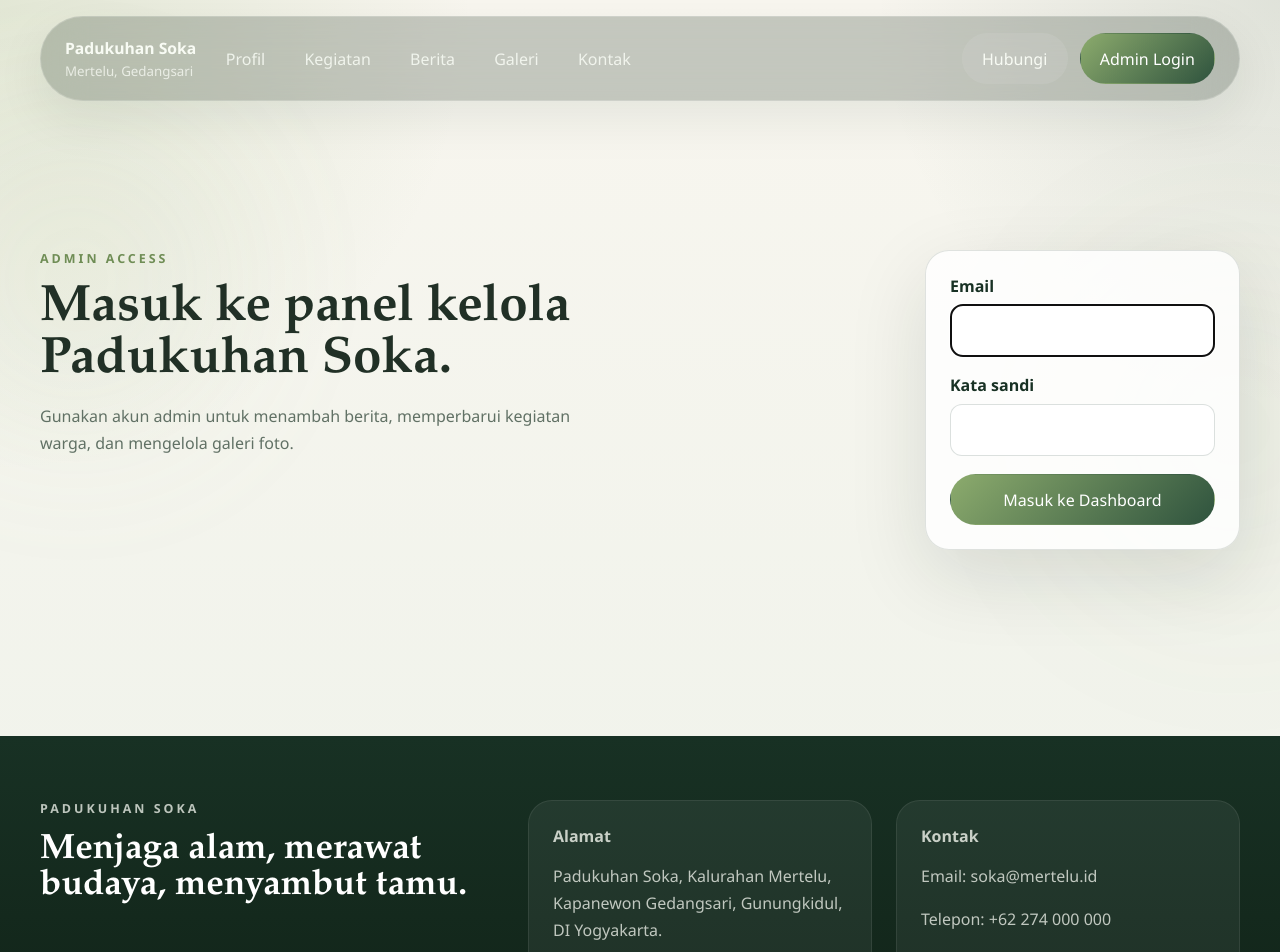
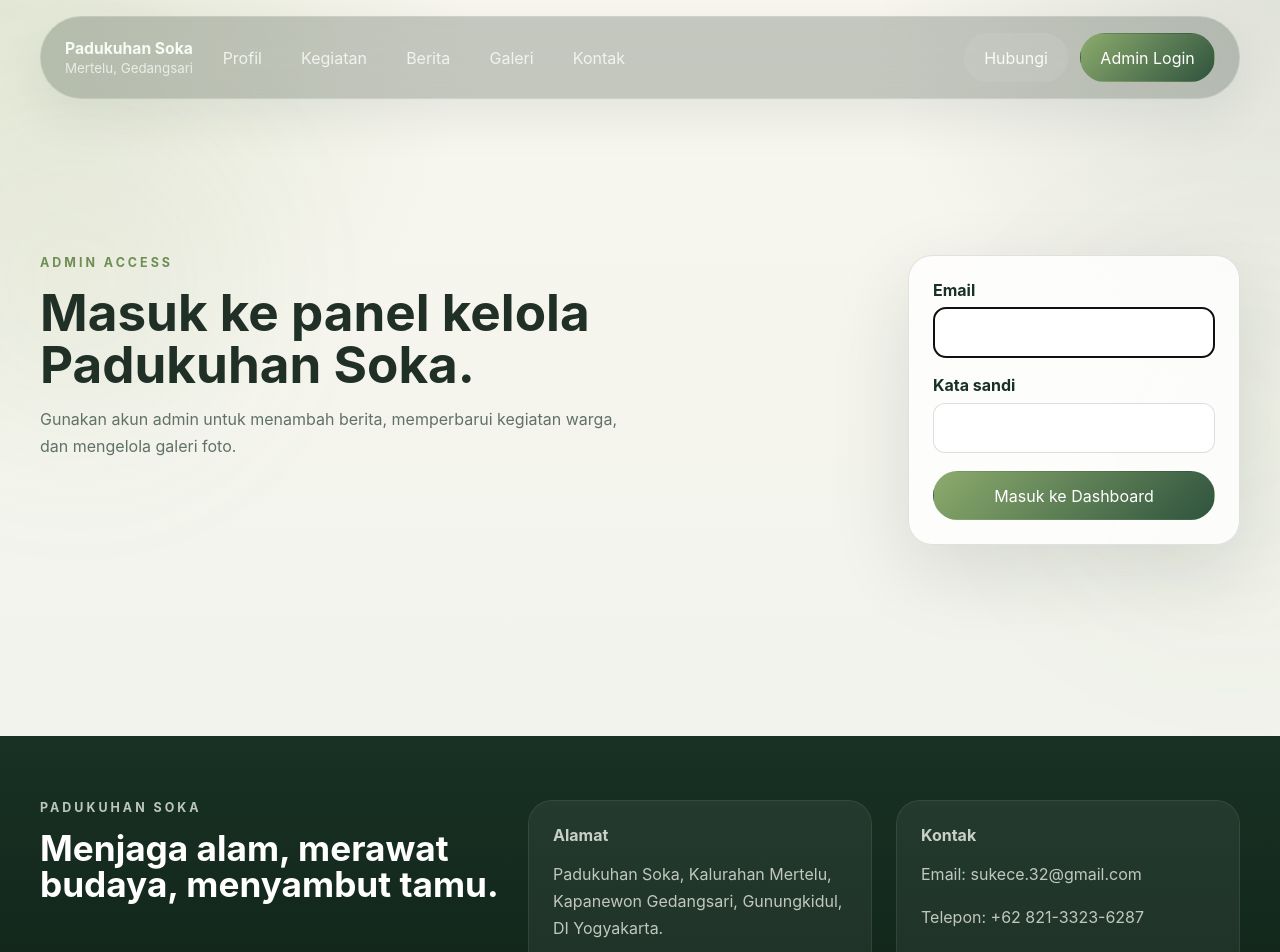
Before and after one commit to Napoleonitic/Padukuhan-Soka-Website, a Next.js app: page /admin/login in a window 1280 px wide. Shown: the top 952 px of the page. Built offline with nearby package versions, Linux system fonts and the light colour scheme; no server answers.

Commit message:
Fix Fonts

```diff
--- a/src/app/admin/(protected)/gallery/[id]/edit/page.js
+++ b/src/app/admin/(protected)/gallery/[id]/edit/page.js
@@ -21,7 +21,7 @@ export default async function EditGalleryItemPage({ params, searchParams }) {
           <h1>Edit Foto</h1>
         </div>
         <p className="admin-header-copy">
-          Perbarui judul, caption, atau ganti gambar galeri yang sudah ada.
+          Perbarui judul, deskripsi, atau ganti gambar galeri yang sudah ada.
         </p>
       </header>
 
--- a/src/app/admin/(protected)/gallery/page.js
+++ b/src/app/admin/(protected)/gallery/page.js
@@ -44,7 +44,7 @@ export default async function AdminGalleryPage({ searchParams }) {
                 />
                 <div className="gallery-admin-copy">
                   <strong>{galleryItem.title || "Tanpa judul"}</strong>
-                  <p>{galleryItem.caption || "Tanpa caption."}</p>
+                  <p>{galleryItem.caption || "Tanpa deskripsi."}</p>
                   <div className="action-row">
                     <a
                       className="button button-outline"
--- a/src/app/globals.css
+++ b/src/app/globals.css
@@ -19,9 +19,10 @@
     --radius-lg: 24px;
     --radius-md: 18px;
     --radius-sm: 12px;
-    --font-display: "Fraunces", "Iowan Old Style", "Palatino Linotype", Georgia, serif;
-    --font-sans: "Manrope", "Segoe UI", "Trebuchet MS", sans-serif;
-    --font-admin: var(--font-raleway, "Raleway", "Segoe UI", sans-serif);
+    --font-sf-pro: "SF Pro Display", "SF Pro Text", -apple-system, BlinkMacSystemFont, "Segoe UI", system-ui, sans-serif;
+    --font-display: var(--font-sf-pro);
+    --font-sans: var(--font-sf-pro);
+    --font-admin: var(--font-sf-pro);
 }
 
 * {
@@ -609,9 +610,12 @@ main,
     font-family: var(--font-display);
 }
 
-.media-copy p,
+.media-copy p {
+    color: rgba(248, 251, 244, 0.82);
+}
+
 .gallery-caption span {
-    color: rgba(248, 251, 244, 0.82);
+    color: var(--muted);
 }
 
 .feature-card {
--- a/src/app/layout.js
+++ b/src/app/layout.js
@@ -1,15 +1,6 @@
 import "@/app/globals.css";
 
-import { Raleway } from "next/font/google";
-
 import { siteDescription, siteName } from "@/lib/site-config";
-
-const raleway = Raleway({
-  subsets: ["latin"],
-  weight: ["400", "500", "600", "700", "800"],
-  display: "swap",
-  variable: "--font-raleway",
-});
 
 export const metadata = {
   title: `${siteName} | Portal Resmi`,
@@ -19,7 +10,7 @@ export const metadata = {
 export default function RootLayout({ children }) {
   return (
     <html lang="id">
-      <body className={raleway.variable}>{children}</body>
+      <body>{children}</body>
     </html>
   );
 }
--- a/src/components/GalleryForm.jsx
+++ b/src/components/GalleryForm.jsx
@@ -33,7 +33,7 @@ export function GalleryForm({
 
         <div className="field">
           <label className="field-label" htmlFor="caption">
-            Caption
+            Deskripsi foto
           </label>
           <input
             className="input"
--- a/src/components/PublicSiteShell.jsx
+++ b/src/components/PublicSiteShell.jsx
@@ -1,4 +1,5 @@
 import { SiteHeader } from "@/components/SiteHeader";
+import { siteContact } from "@/lib/site-config";
 
 export function PublicSiteShell({ children, isAdminAuthenticated = false }) {
   return (
@@ -24,8 +25,12 @@ export function PublicSiteShell({ children, isAdminAuthenticated = false }) {
           </div>
           <div className="info-panel" data-reveal="up" data-lustre="">
             <strong>Kontak</strong>
-            <p>Email: soka@mertelu.id</p>
-            <p>Telepon: +62 274 000 000</p>
+            <p>
+              Email: <a href={siteContact.emailHref}>{siteContact.email}</a>
+            </p>
+            <p>
+              Telepon: <a href={siteContact.phoneHref}>{siteContact.phone}</a>
+            </p>
           </div>
         </div>
         <div className="container footer-bottom" data-reveal-group="">
--- a/src/components/SiteHeader.jsx
+++ b/src/components/SiteHeader.jsx
@@ -1,6 +1,8 @@
 "use client";
 
 import { useEffect, useState } from "react";
+
+import { siteContact } from "@/lib/site-config";
 
 const primaryLinks = [
   { href: "/#profil", label: "Profil" },
@@ -74,7 +76,13 @@ export function SiteHeader({ isAdminAuthenticated = false }) {
             </nav>
 
             <div className="nav-actions">
-              <a className="button button-ghost" href="/#kontak" onClick={closeMenu}>
+              <a
+                className="button button-ghost"
+                href={siteContact.whatsappUrl}
+                target="_blank"
+                rel="noreferrer"
+                onClick={closeMenu}
+              >
                 Hubungi
               </a>
               {isAdminAuthenticated ? (
--- a/src/lib/site-config.js
+++ b/src/lib/site-config.js
@@ -9,6 +9,14 @@ export const villageLocation = {
   plusCode: "5JMH+54J",
   latitude: -7.8170375,
   longitude: 110.627765625,
+};
+
+export const siteContact = {
+  phone: "+62 821-3323-6287",
+  phoneHref: "tel:+6282133236287",
+  whatsappUrl: "https://wa.me/6282133236287",
+  email: "sukece.32@gmail.com",
+  emailHref: "mailto:sukece.32@gmail.com",
 };
 
 export function getMapLinks() {
```
Also changed, not shown: src/app/(site)/page.js (+20 -2 lines).
